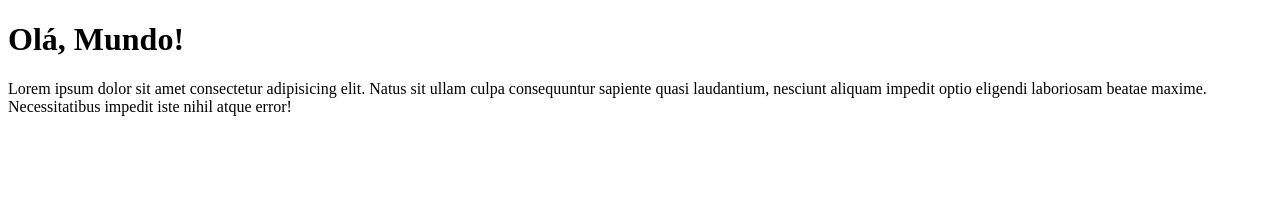
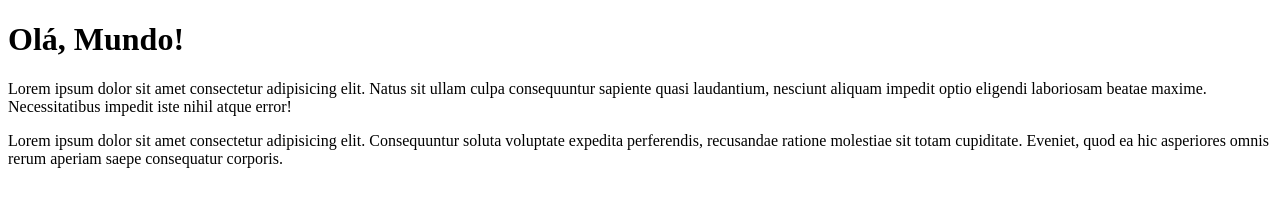
Before and after one commit to Jricardosl/Ola-Mundo, a plain HTML site: page site-exemplo/index.html in a window 1280 px wide. Drawn offline with Linux system fonts and the light colour scheme.

Commit message:
Adicionei um parágrafo

```diff
--- a/site-exemplo/index.html
+++ b/site-exemplo/index.html
@@ -10,5 +10,8 @@
    <p>Lorem ipsum dolor sit amet consectetur adipisicing elit. Natus sit ullam culpa
     consequuntur sapiente quasi laudantium, nesciunt aliquam impedit optio eligendi laboriosam beatae maxime.
     Necessitatibus impedit iste nihil atque error!</p>
+    <p>Lorem ipsum dolor sit amet consectetur adipisicing elit. Consequuntur soluta voluptate
+         expedita perferendis, recusandae ratione molestiae sit totam cupiditate. Eveniet,
+        quod ea hic asperiores omnis rerum aperiam saepe consequatur corporis.</p>
 </body>
 </html>
```
